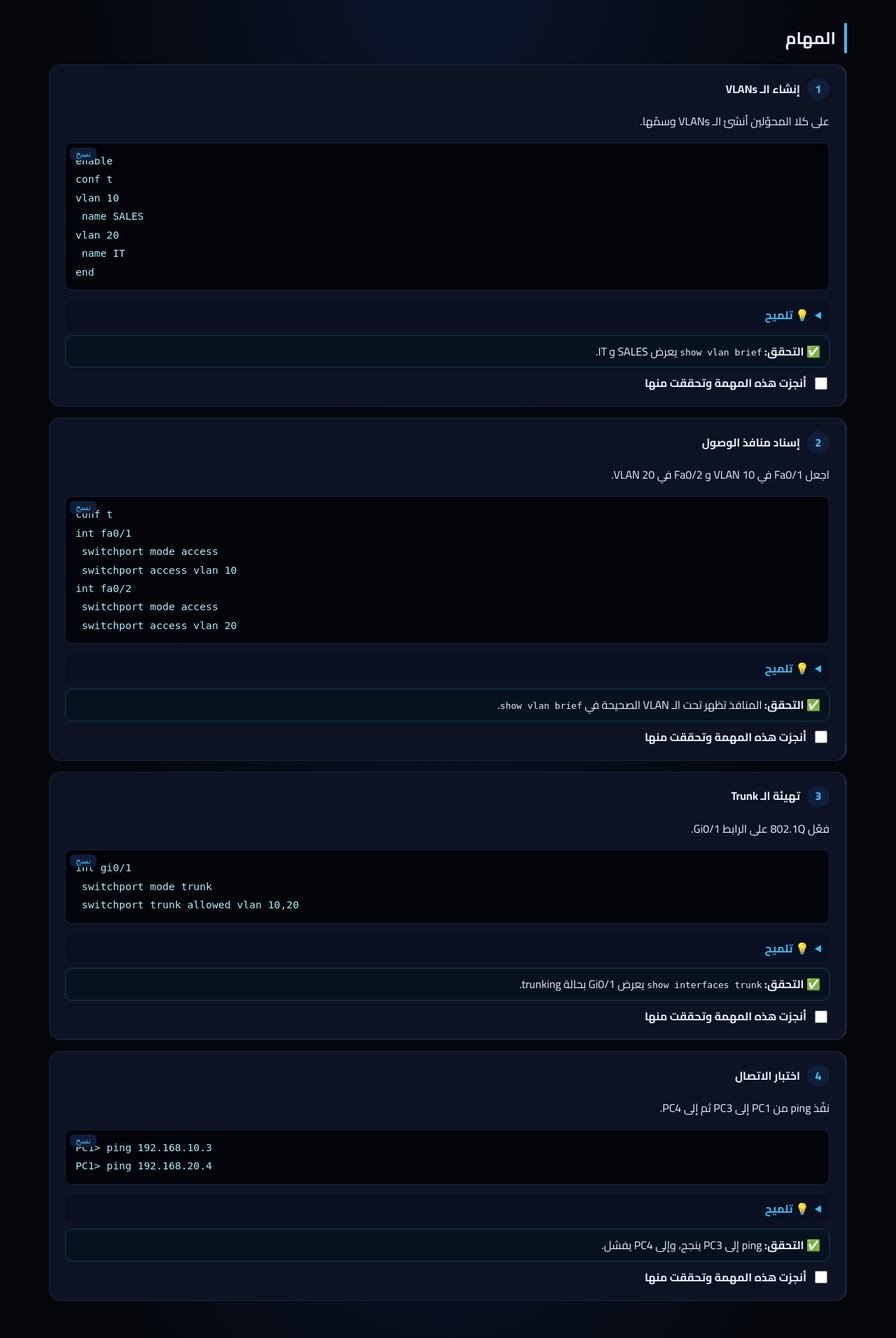
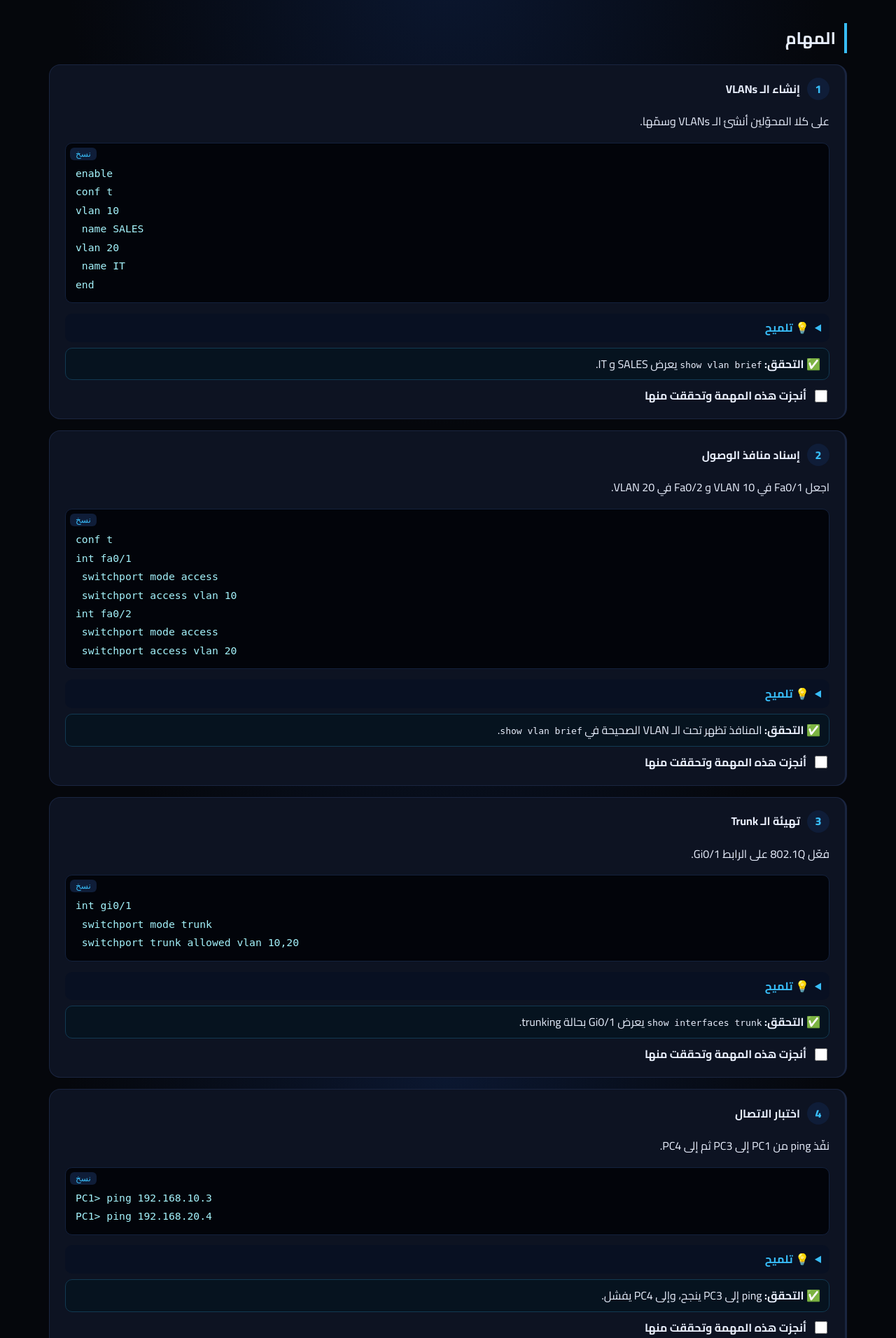
Before and after one commit to abadx2027-cmyk/abadx, a PHP site: page /lab.html in a window 1280 px wide. Shown: the part 869-2781 px from the top of the page at 70% size. Run offline with PHP 8.4, Linux system fonts and the light colour scheme.

Commit message:
Fix code block padding, OSPF hint

```diff
--- a/assets/labs-data.js
+++ b/assets/labs-data.js
@@ -30,7 +30,7 @@ env:'ثلاثة موجّهات في GNS3/EVE-NG أو Packet Tracer.',topo:`[R1]-
  Area 0              |            Area 1
                  Lo: 10.1.x.0/24 networks on R3`,
 tasks:[T('تفعيل OSPF على R1','أعلن الرابط في Area 0.','router ospf 1\n router-id 1.1.1.1\n network 10.0.12.0 0.0.0.3 area 0','router-id يجب أن يكون فريداً.','<code>show ip ospf interface brief</code>'),
-T('تهيئة الـ ABR','R2 يشارك في المنطقتين.','router ospf 1\n router-id 2.2.2.2\n network 10.0.12.0 0.0.0.3 area 0\n network 10.1.23.0 0.0.0.3 area 1','',''),
+T('تهيئة الـ ABR','R2 يشارك في المنطقتين.','router ospf 1\n router-id 2.2.2.2\n network 10.0.12.0 0.0.0.3 area 0\n network 10.1.23.0 0.0.0.3 area 1','الـ ABR له واجهة في Area 0 وأخرى في Area 1.','<code>show ip ospf</code> يعرض "area border router".'),
 T('تهيئة R3','أعلن الروابط والـ loopbacks في Area 1.','router ospf 1\n router-id 3.3.3.3\n network 10.1.0.0 0.0.255.255 area 1','wildcard 0.0.255.255 يغطي كل 10.1.x.x.','<code>show ip ospf neighbor</code> بحالة FULL.'),
 T('التلخيص على ABR','لخّص Area 1 إلى 10.1.0.0/16.','router ospf 1\n area 1 range 10.1.0.0 255.255.0.0','التلخيص بين المناطق يتم على الـ ABR فقط.','R1 يرى مساراً واحداً O IA 10.1.0.0/16.')]},
 {id:'linuxplus-users',track:'linux',cert:'Linux+',level:'مبتدئ',time:'35 د',title:'إدارة المستخدمين والصلاحيات',summary:'إنشاء مستخدمين ومجموعات وضبط صلاحيات الملفات.',
--- a/assets/style.css
+++ b/assets/style.css
@@ -23,7 +23,7 @@ h2.sec{border-right:4px solid var(--neon);padding-right:12px;margin:34px 0 16px}
 .topo{font-family:monospace;direction:ltr;text-align:left;white-space:pre;overflow:auto;color:#9fd8ff;background:#03060d;border-radius:12px;padding:14px;border:1px dashed var(--line)}
 .task{border-right:3px solid var(--line)}.task.done{border-right-color:var(--neon);box-shadow:inset -8px 0 30px -20px var(--neon)}
 .task h4{margin:0;display:flex;gap:10px;align-items:center}.num{background:#0f1d38;color:var(--neon);border-radius:50%;width:32px;height:32px;display:grid;place-items:center;font-weight:800}
-pre.cmd{direction:ltr;text-align:left;background:#02040a;color:#a5f3fc;border:1px solid #13213d;border-radius:10px;padding:12px 14px;overflow:auto;position:relative;font-size:.92rem}
+pre.cmd{direction:ltr;text-align:left;background:#02040a;color:#a5f3fc;border:1px solid #13213d;border-radius:10px;padding:30px 14px 12px;overflow:auto;position:relative;font-size:.92rem}
 .copy{position:absolute;top:6px;left:6px;font-size:.75rem;background:#0f1d38;color:var(--neon);border:0;border-radius:6px;cursor:pointer;padding:2px 8px}
 details{margin:8px 0;background:#081022;border-radius:10px;padding:6px 12px}summary{cursor:pointer;color:var(--neon);font-weight:700}
 .verify{background:#06131f;border:1px solid #123a52;border-radius:10px;padding:8px 12px;margin-top:8px}
```
Also changed, not shown: screens/lab-ccna-vlan.png.
